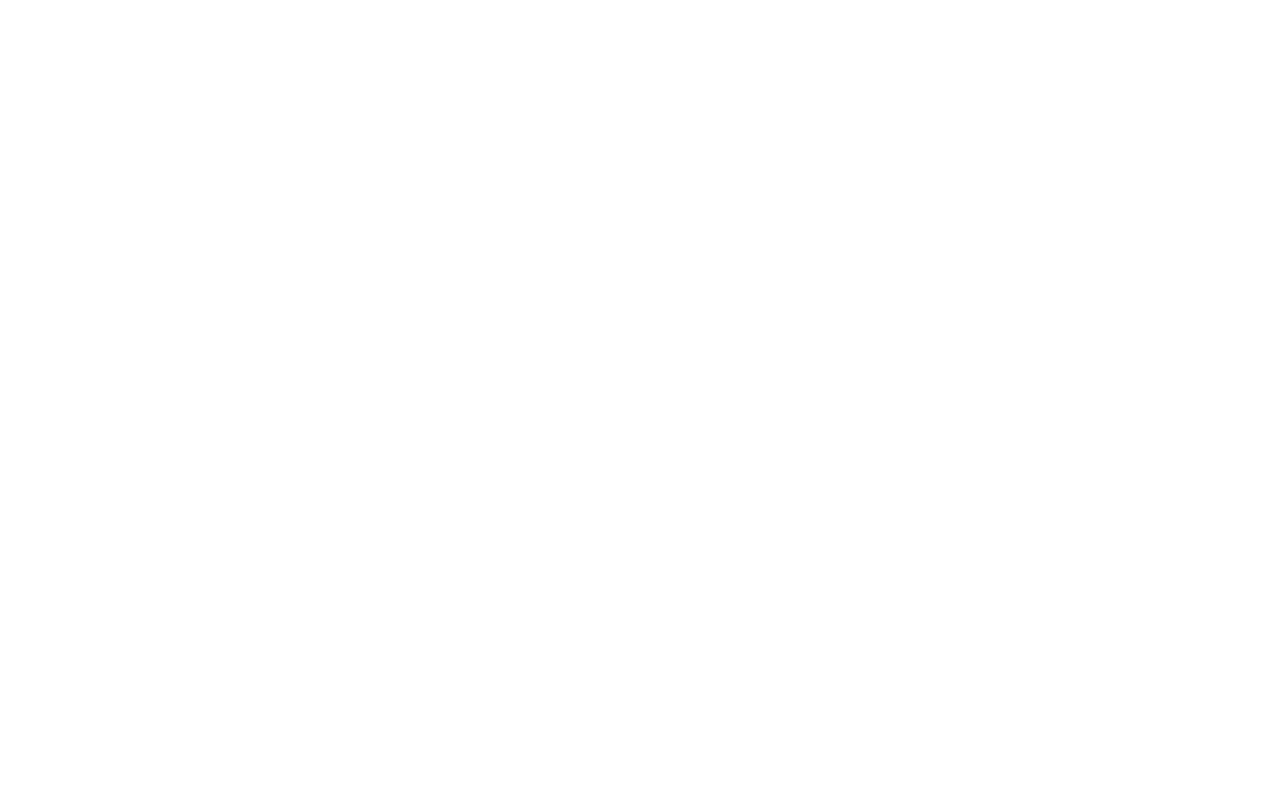
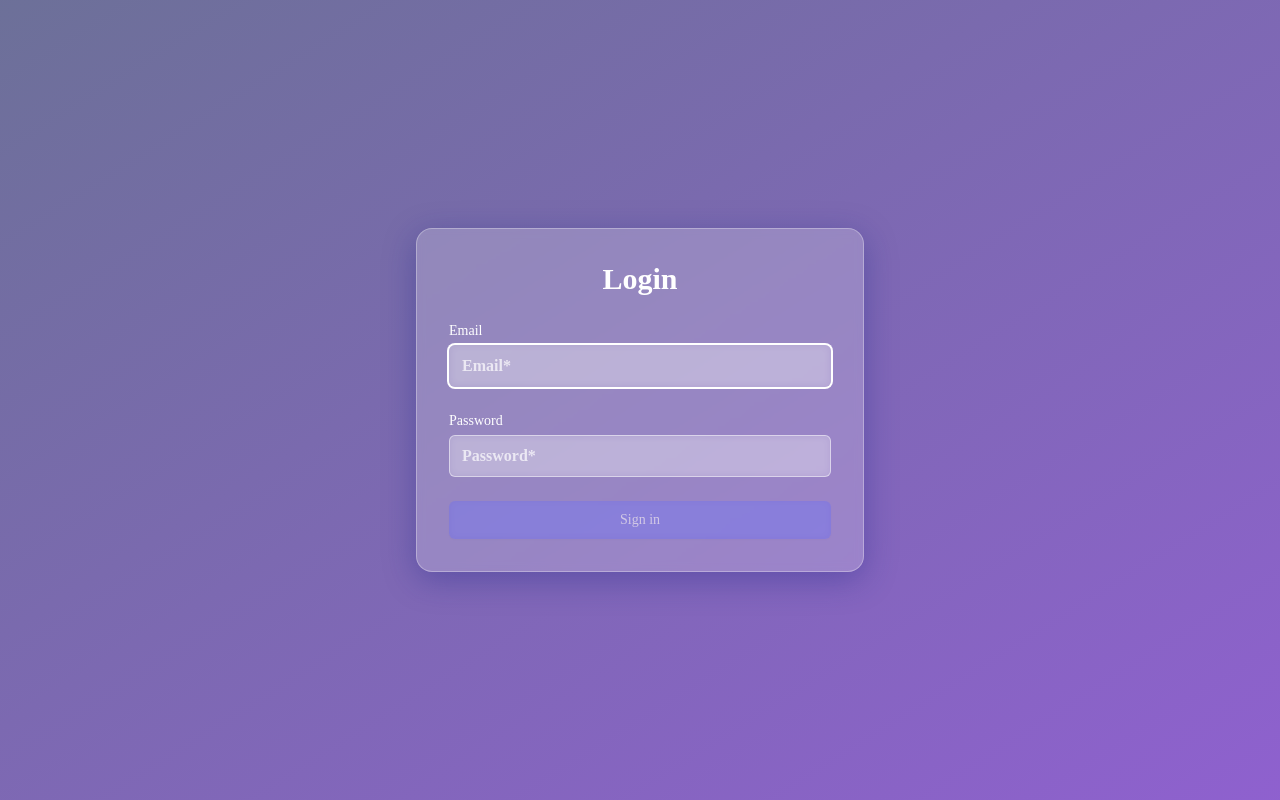
Before and after one commit to Ejay02/restaurant_dash, a Vue app: page /login in a window 1280 px wide. Before the commit this address had no page. Built offline with nearby package versions, Linux system fonts and the light colour scheme; a web font is replaced by a local one.

Commit message:
login UI

```diff
--- a/src/components/nav.vue
+++ b/src/components/nav.vue
@@ -5,7 +5,7 @@
       <div class="flex items-center space-x-4">
         <!-- Notification bell -->
         <div class="relative">
-          <button @click="toggleNotifications" class="text-gray-500 hover:text-gray-700">
+          <button @click="toggleNotifications" class="hover:text-sky-500">
             <svg
               xmlns="http://www.w3.org/2000/svg"
               class="h-6 w-6 shake-animation"
@@ -21,7 +21,6 @@
               />
             </svg>
           </button>
-          <!-- Notification dropdown (to be implemented) -->
         </div>
 
         <!-- User profile -->
--- a/src/components/profile.vue
+++ b/src/components/profile.vue
@@ -1,35 +1,59 @@
 <template>
-  <div class="relative">
-    <div
-      @mouseenter="showUserMenu = true"
-      @mouseleave="showUserMenu = false"
-      class="flex items-center space-x-2 cursor-pointer"
-    >
+  <div class="relative" ref="dropdown">
+    <!-- Avatar and Username -->
+    <div class="flex items-center space-x-2 cursor-pointer" @click="toggleUserMenu">
       <img src="https://via.placeholder.com/40" alt="User avatar" class="rounded-full w-10 h-10" />
       <span class="font-medium">John Doe</span>
     </div>
+
     <!-- User menu dropdown -->
     <div
       v-if="showUserMenu"
       class="absolute right-0 mt-2 w-48 bg-white rounded-md shadow-lg py-1 z-10"
     >
       <a href="#" class="block px-4 py-2 text-sm text-gray-700 hover:bg-gray-100">
-        <i class="fa-solid fa-user"></i> Profile</a
-      >
+        <i class="fa-solid fa-user text-gray-500"></i>
+        <span class="ml-2"> Profile </span>
+      </a>
       <a href="#" class="block px-4 py-2 text-sm text-gray-700 hover:bg-gray-100">
-        <i class="fa-solid fa-user-gear"></i> Settings</a
-      >
+        <i class="fa-solid fa-user-gear text-gray-500"></i>
+        <span class="ml-2"> Settings </span>
+      </a>
       <a href="#" class="block px-4 py-2 text-sm text-gray-700 hover:bg-gray-100"
-        ><i class="fa-solid fa-power-off"></i> Logout</a
-      >
+        ><i class="fa-solid fa-power-off text-gray-500"></i>
+        <span class="ml-2"> Logout </span>
+      </a>
     </div>
   </div>
 </template>
 
 <script setup>
-import { ref } from 'vue'
+import { ref, onMounted, onBeforeUnmount } from 'vue'
 
 const showUserMenu = ref(false)
+const dropdown = ref(null)
+
+// Toggle dropdown visibility on click
+const toggleUserMenu = () => {
+  showUserMenu.value = !showUserMenu.value
+}
+
+// Close dropdown when clicking outside
+const handleClickOutside = (event) => {
+  if (dropdown.value && !dropdown.value.contains(event.target)) {
+    showUserMenu.value = false
+  }
+}
+
+// Set up event listener for clicks outside the dropdown
+onMounted(() => {
+  document.addEventListener('click', handleClickOutside)
+})
+
+// Clean up event listener on component unmount
+onBeforeUnmount(() => {
+  document.removeEventListener('click', handleClickOutside)
+})
 </script>
 
 <style scoped></style>
--- a/src/router/index.js
+++ b/src/router/index.js
@@ -1,5 +1,6 @@
 import { createRouter, createWebHistory } from 'vue-router'
 import HomeView from '../views/home.vue'
+import Login from '../views/login.vue'
 
 const router = createRouter({
   history: createWebHistory(import.meta.env.BASE_URL),
@@ -8,6 +9,11 @@
       path: '/',
       name: 'home',
       component: HomeView
+    },
+    {
+      path: '/login',
+      name: 'login',
+      component: Login
     }
     // {
     //   path: '/about',
--- /dev/null
+++ b/src/views/login.vue
@@ -0,0 +1,102 @@
+<template>
+  <div
+    class="min-h-screen flex items-center justify-center bg-gradient-to-br from-purple-400 via-slate-500 to-purple-500 bg-animate-gradient p-4"
+  >
+    <div
+      class="glassmorphic-card w-full max-w-md p-8 rounded-2xl shadow-xl backdrop-blur-lg bg-white bg-opacity-20 border border-white border-opacity-30"
+    >
+      <h2 class="text-3xl font-bold text-white mb-6 text-center">Login</h2>
+      <form @submit.prevent="handleLogin" class="space-y-6">
+        <div>
+          <label for="email" class="block text-sm font-medium text-white">Email</label>
+          <input
+            id="email"
+            v-model="email"
+            type="email"
+            required
+            autofocus
+            placeholder="Email*"
+            class="glassmorphic-input mt-1 block w-full px-3 py-2 bg-white bg-opacity-20 border border-white border-opacity-50 rounded-md text-white placeholder-white placeholder-opacity-70 focus:outline-none focus:ring-2 focus:ring-white focus:border-transparent"
+          />
+        </div>
+        <div>
+          <label for="password" class="block text-sm font-medium text-white">Password</label>
+          <input
+            id="password"
+            v-model="password"
+            type="password"
+            required
+            minlength="8"
+            placeholder="Password*"
+            class="glassmorphic-input mt-1 block w-full px-3 py-2 bg-white bg-opacity-20 border border-white border-opacity-50 rounded-md text-white placeholder-white placeholder-opacity-70 focus:outline-none focus:ring-2 focus:ring-white focus:border-transparent"
+          />
+        </div>
+        <div>
+          <button
+            :disabled="isButtonDisabled"
+            type="submit"
+            class="w-full flex justify-center py-2 px-4 border border-transparent rounded-md shadow-sm text-sm font-medium text-white bg-indigo-600 hover:bg-indigo-700 focus:outline-none focus:ring-2 focus:ring-offset-2 focus:ring-indigo-500 transition duration-150 ease-in-out glassmorphic-button cursor-pointer disabled:opacity-50 disabled:cursor-not-allowed"
+          >
+            Sign in
+          </button>
+        </div>
+      </form>
+    </div>
+  </div>
+</template>
+
+<script setup>
+import { ref, computed } from 'vue'
+
+const email = ref('')
+const password = ref('')
+
+const isButtonDisabled = computed(() => {
+  return email.value === '' || password.value === ''
+})
+
+const handleLogin = () => {
+  // Implement your login logic here
+  console.log('Login attempted with:', { email: email.value, password: password.value })
+}
+</script>
+
+<style scoped>
+.bg-animate-gradient {
+  background-size: 400% 400%;
+  animation: gradient 15s ease infinite;
+}
+
+@keyframes gradient {
+  0% {
+    background-position: 0% 50%;
+  }
+  50% {
+    background-position: 100% 50%;
+  }
+  100% {
+    background-position: 0% 50%;
+  }
+}
+
+.glassmorphic-card {
+  box-shadow: 0 8px 32px 0 rgba(31, 38, 135, 0.37);
+  backdrop-filter: blur(4px);
+  -webkit-backdrop-filter: blur(4px);
+}
+
+.glassmorphic-input {
+  backdrop-filter: blur(4px);
+  -webkit-backdrop-filter: blur(4px);
+}
+
+.glassmorphic-button {
+  backdrop-filter: blur(4px);
+  -webkit-backdrop-filter: blur(4px);
+  background-color: rgba(99, 102, 241, 0.8);
+}
+
+.glassmorphic-button:hover:not(:disabled) {
+  background-color: rgba(79, 82, 221, 0.9);
+}
+</style>
```
